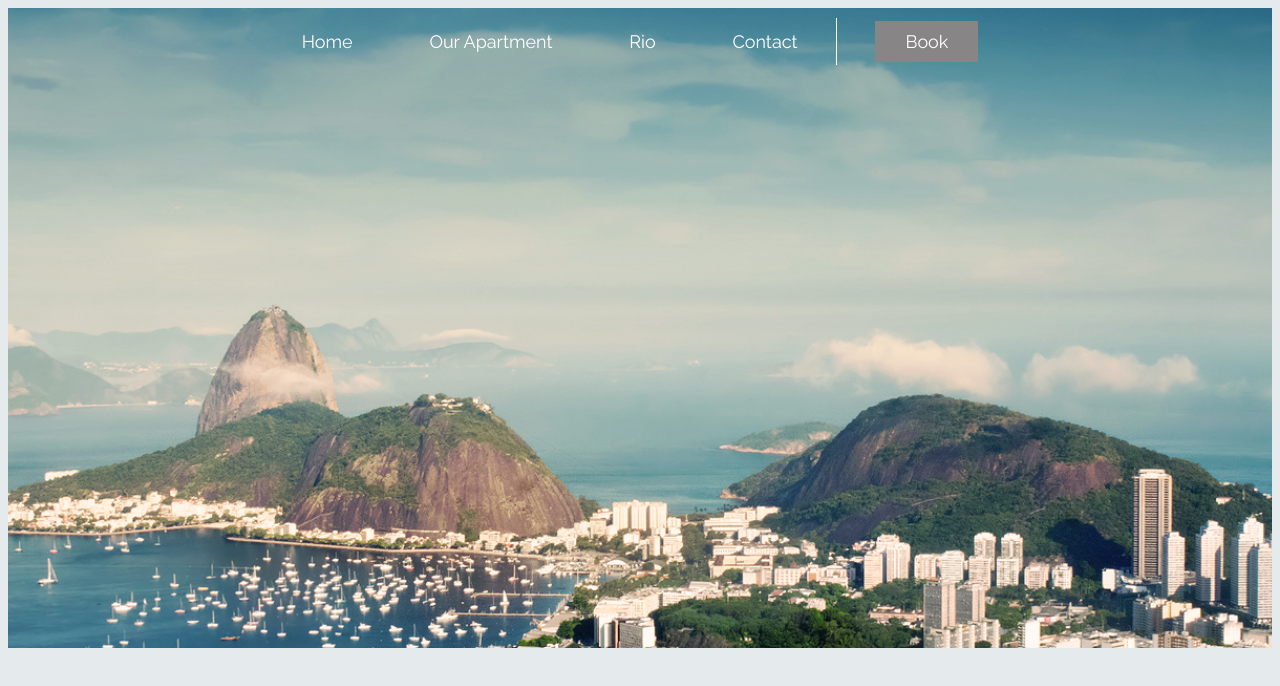
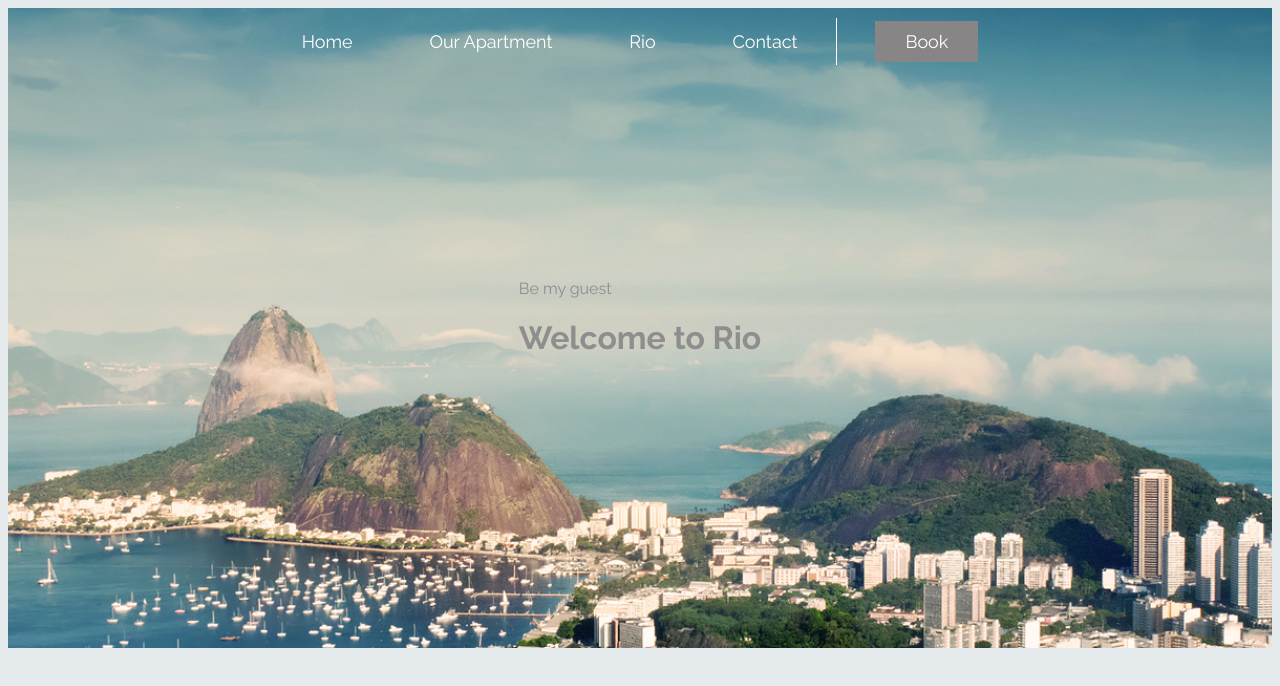
Before and after one commit to AngelaDmytreno/Rio, a website: page index.html in a window 1280 px wide. Drawn offline with Linux system fonts and the light colour scheme.

Commit message:
make html content

```diff
--- a/index.html
+++ b/index.html
@@ -40,6 +40,13 @@
       </div>
     </nav>
 
+    <div class="header-content">
+      <div class="header-content__container">
+        <span class="header-content__accent">Be my guest</span>
+        <h1 class="header-content__title">Welcome to Rio</h1>
+      </div>
+    </div>
+
   </header>
 <script src="assets/js/main.js"></script>
 </body>
```
